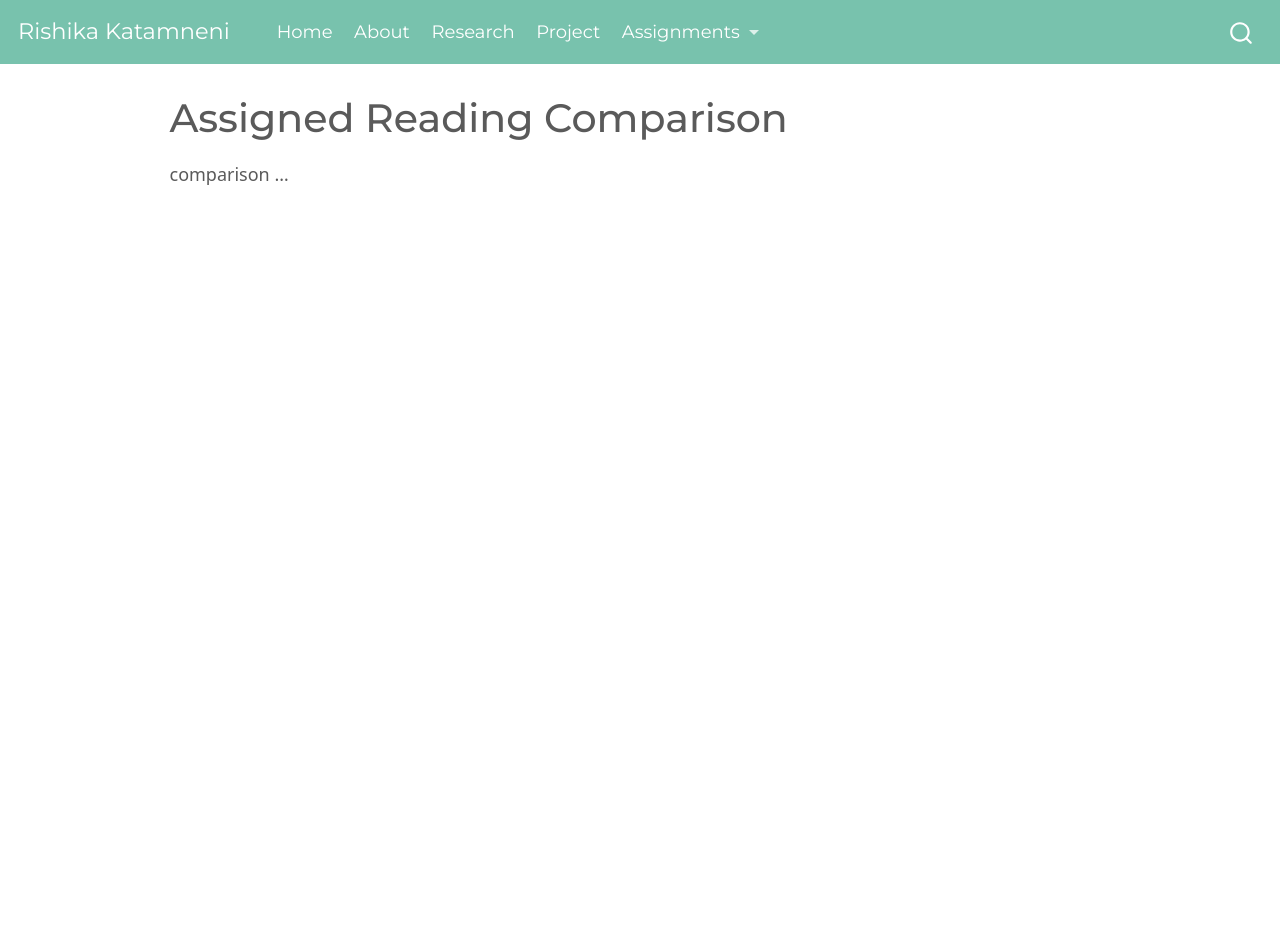
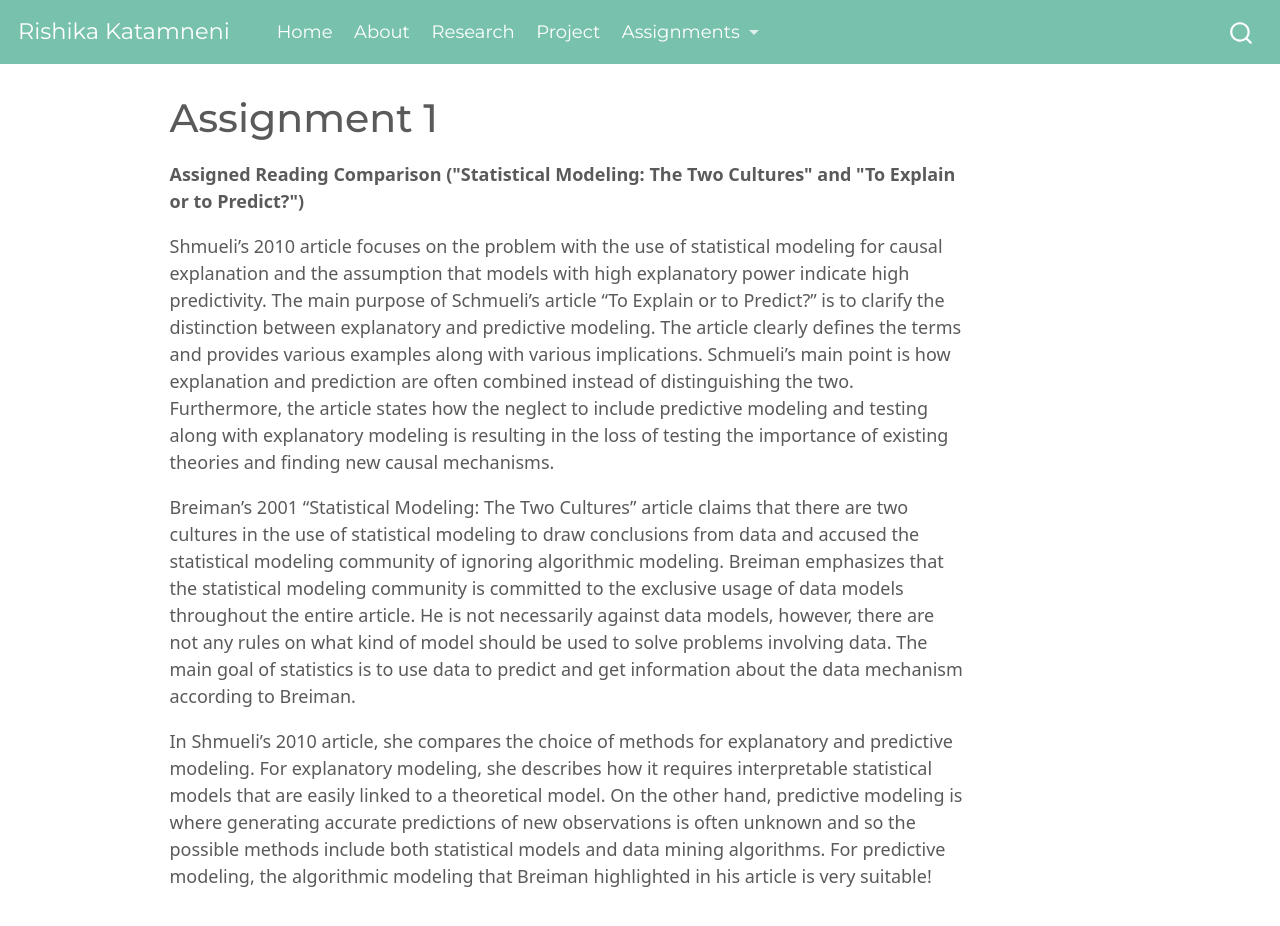
Before and after one commit to rishi-kat/rishi-kat.github.io, a plain HTML site: page assignment1.html in a window 1280 px wide. Before the commit the page ends 800 px from the top, so only its background shows below. Drawn offline with Linux system fonts and the light colour scheme.

Commit message:
Add files via upload

```diff
--- a/assignment1.html
+++ b/assignment1.html
@@ -7,7 +7,7 @@
 <meta name="viewport" content="width=device-width, initial-scale=1.0, user-scalable=yes">
 
 
-<title>Rishika Katamneni - Assigned Reading Comparison</title>
+<title>Rishika Katamneni - Assignment 1</title>
 <style>
 code{white-space: pre-wrap;}
 span.smallcaps{font-variant: small-caps;}
@@ -124,7 +124,7 @@ ul.task-list li input[type="checkbox"] {
 
 <header id="title-block-header" class="quarto-title-block default">
 <div class="quarto-title">
-<h1 class="title">Assigned Reading Comparison</h1>
+<h1 class="title">Assignment 1</h1>
 </div>
 
 
@@ -139,7 +139,10 @@ ul.task-list li input[type="checkbox"] {
 
 </header>
 
-<p>comparison …</p>
+<p><strong>Assigned Reading Comparison ("Statistical Modeling: The Two Cultures" and "To Explain or to Predict?")</strong></p>
+<p>Shmueli’s 2010 article focuses on the problem with the use of statistical modeling for causal explanation and the assumption that models with high explanatory power indicate high predictivity. The main purpose of Schmueli’s article “To Explain or to Predict?” is to clarify the distinction between explanatory and predictive modeling. The article clearly defines the terms and provides various examples along with various implications. Schmueli’s main point is how explanation and prediction are often combined instead of distinguishing the two. Furthermore, the article states how the neglect to include predictive modeling and testing along with explanatory modeling is resulting in the loss of testing the importance of existing theories and finding new causal mechanisms.</p>
+<p>Breiman’s 2001 “Statistical Modeling: The Two Cultures” article claims that there are two cultures in the use of statistical modeling to draw conclusions from data and accused the statistical modeling community of ignoring algorithmic modeling. Breiman emphasizes that the statistical modeling community is committed to the exclusive usage of data models throughout the entire article. He is not necessarily against data models, however, there are not any rules on what kind of model should be used to solve problems involving data. The main goal of statistics is to use data to predict and get information about the data mechanism according to Breiman.</p>
+<p>In Shmueli’s 2010 article, she compares the choice of methods for explanatory and predictive modeling. For explanatory modeling, she describes how it requires interpretable statistical models that are easily linked to a theoretical model. On the other hand, predictive modeling is where generating accurate predictions of new observations is often unknown and so the possible methods include both statistical models and data mining algorithms. For predictive modeling, the algorithmic modeling that Breiman highlighted in his article is very suitable!</p>
 
 
 
```
Also changed, not shown: search.json (+2 -2 lines).
